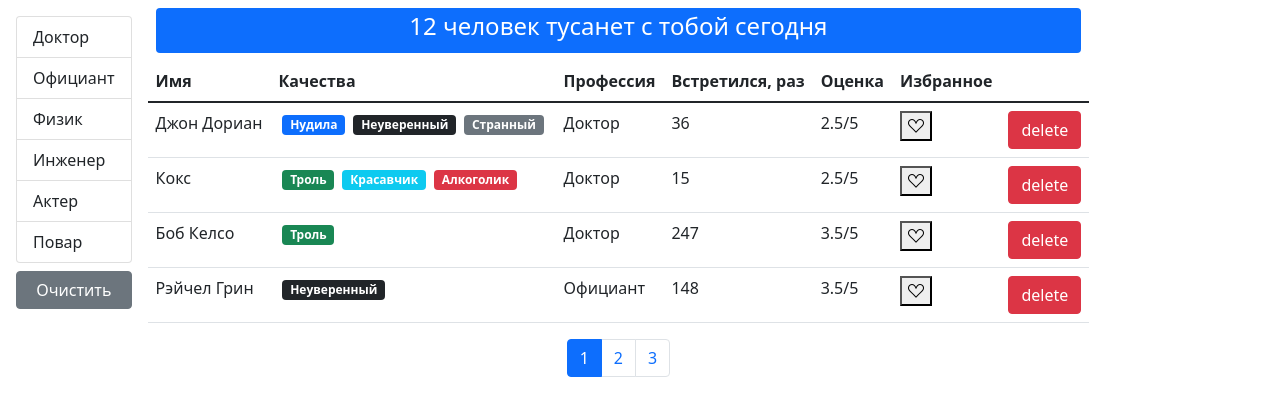
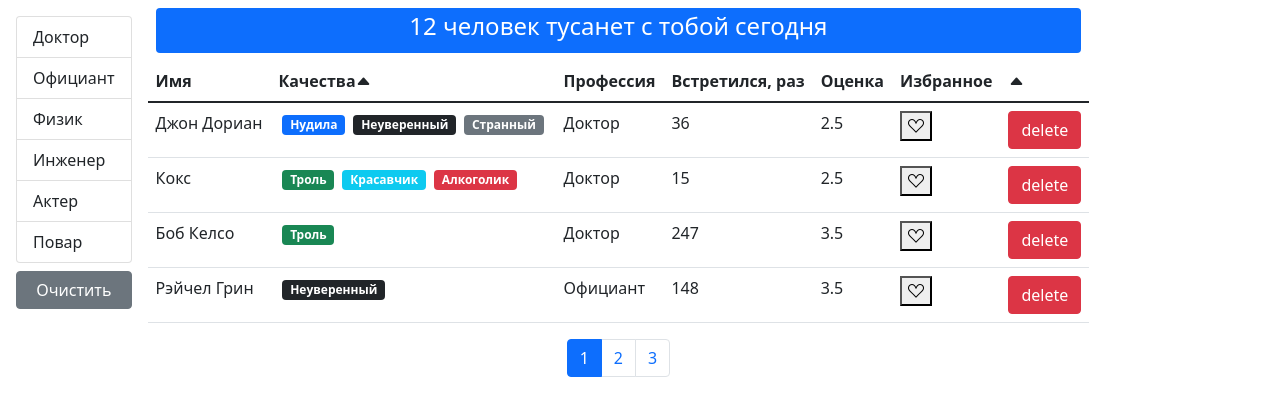
Before and after one commit to anyatronina/fast-company, a React (Create React App) app: page / in a window 1280 px wide. Shown: the top 416 px of the page. Built offline with nearby package versions, Linux system fonts and the light colour scheme.

Commit message:
add table component and sorting data

```diff
--- a/src/App.js
+++ b/src/App.js
@@ -1,40 +1,8 @@
-import React, { useState, useEffect } from "react";
-import api from "./api";
+import React from "react";
 import Users from "./components/users";
 
 function App() {
-  const [users, setUsers] = useState([]);
-
-  useEffect(() => {
-    api.users.fetchAll().then((data) => {
-      setUsers(data);
-    });
-  }, []);
-
-  const handleDelete = (userId) => {
-    setUsers((prevState) => prevState.filter((user) => user._id !== userId));
-  };
-
-  const handleToggleBookmark = (id) => {
-    setUsers((prevState) => {
-      return prevState.map((user) => {
-        if (user._id === id) {
-          return { ...user, bookmark: !user.bookmark };
-        }
-        return user;
-      });
-    });
-  };
-
-  return (
-    <>
-      <Users
-        users={users}
-        onDelete={handleDelete}
-        onToggleBookmark={handleToggleBookmark}
-      />
-    </>
-  );
+  return <Users />;
 }
 
 export default App;
--- /dev/null
+++ b/src/components/qualitiesList.jsx
@@ -0,0 +1,18 @@
+import React from "react";
+import Quality from "./quality";
+import PropTypes from "prop-types";
+
+const QualitiesList = ({ qualities }) => {
+  return (
+    <>
+      {qualities.map((quality) => (
+        <Quality {...quality} key={quality} />
+      ))}
+    </>
+  );
+};
+QualitiesList.propTypes = {
+  qualities: PropTypes.array
+};
+
+export default QualitiesList;
--- /dev/null
+++ b/src/components/table.jsx
@@ -0,0 +1,25 @@
+import React from "react";
+import TableHeader from "./tableHeader";
+import TableBody from "./tableBody";
+import PropTypes from "prop-types";
+
+const Table = ({ onSort, selectedSort, columns, data }) => {
+  return (
+    <table className="table">
+      <TableHeader
+        onSort={onSort}
+        selectedSort={selectedSort}
+        columns={columns}
+      />
+      <TableBody columns={columns} data={data} />
+    </table>
+  );
+};
+Table.propTypes = {
+  onSort: PropTypes.func,
+  selectedSort: PropTypes.object,
+  columns: PropTypes.object,
+  data: PropTypes.array
+};
+
+export default Table;
--- /dev/null
+++ b/src/components/tableBody.jsx
@@ -0,0 +1,34 @@
+import React from "react";
+import PropTypes from "prop-types";
+import _ from "lodash";
+
+const TableBody = ({ data, columns }) => {
+  const renderContent = (item, column) => {
+    if (columns[column].component) {
+      const component = columns[column].component;
+      if (typeof component === "function") {
+        return component(item);
+      }
+      return component;
+    }
+    return _.get(item, columns[column].path);
+  };
+
+  return (
+    <tbody>
+      {data.map((item) => (
+        <tr key={item._id}>
+          {Object.keys(columns).map((column) => (
+            <td key={column}>{renderContent(item, column)}</td>
+          ))}
+        </tr>
+      ))}
+    </tbody>
+  );
+};
+TableBody.propTypes = {
+  data: PropTypes.array.isRequired,
+  columns: PropTypes.object.isRequired
+};
+
+export default TableBody;
--- /dev/null
+++ b/src/components/tableHeader.jsx
@@ -0,0 +1,77 @@
+import React from "react";
+import PropTypes from "prop-types";
+
+const TableHeader = ({ onSort, selectedSort, columns }) => {
+  const handleSort = (item) => {
+    if (selectedSort.path === item) {
+      onSort({
+        ...selectedSort,
+        order: selectedSort.order === "asc" ? "desc" : "asc"
+      });
+    } else {
+      onSort({ path: item, order: "asc" });
+    }
+  };
+
+  const iconSort = (column) => {
+    if (selectedSort.path === columns[column].path) {
+      return (
+        <>
+          {columns[column].name}
+          {selectedSort.order === "asc" ? (
+            <i className="bi bi-caret-up-fill" />
+          ) : (
+            <i className="bi bi-caret-down-fill" />
+          )}
+        </>
+      );
+    }
+    return columns[column].name;
+  };
+
+  return (
+    <thead>
+      <tr>
+        {Object.keys(columns).map((column) => (
+          <th
+            key={column}
+            onClick={
+              columns[column].path
+                ? () => handleSort(columns[column].path)
+                : undefined
+            }
+            {...{ role: columns[column].path && "button" }}
+            scope="col"
+          >
+            {iconSort(column)}
+          </th>
+        ))}
+
+        {/* <th onClick={() => handleSort("name")} scope="col">
+          Имя
+        </th>
+        <th scope="col">Качества</th>
+        <th onClick={() => handleSort("profession.name")} scope="col">
+          Профессия
+        </th>
+        <th onClick={() => handleSort("completedMeetings")} scope="col">
+          Встретился, раз
+        </th>
+        <th onClick={() => handleSort("rate")} scope="col">
+          Оценка
+        </th>
+        <th onClick={() => handleSort("bookmark")} scope="col">
+          Избранное
+        </th>
+        <th scope="col"></th> */}
+      </tr>
+    </thead>
+  );
+};
+TableHeader.propTypes = {
+  onSort: PropTypes.func.isRequired,
+  selectedSort: PropTypes.object.isRequired,
+  columns: PropTypes.object.isRequired
+};
+
+export default TableHeader;
--- a/src/components/user.jsx
+++ b/src/components/user.jsx
@@ -1,42 +1,28 @@
 import React from "react";
-import Quality from "./quality";
-import Bookmark from "./bookmark";
+// import Quality from "./quality";
+// import Bookmark from "./bookmark";
 import PropTypes from "prop-types";
 
 const User = ({
-  _id,
+  // _id,
   name,
   profession,
-  qualities,
+  // qualities,
   completedMeetings,
-  rate,
-  bookmark,
-  onDelete,
-  onToggleBookmark
+  rate
+  // bookmark,
+  // onDelete,
+  // onToggleBookmark
 }) => {
   return (
     <tr>
       <td>{name}</td>
-      <td>
-        {qualities.map((quality) => (
-          <Quality {...quality} key={quality} />
-        ))}
-      </td>
+      <td></td>
       <td>{profession.name}</td>
       <td>{completedMeetings}</td>
       <td>{rate}/5</td>
-      <td>
-        <Bookmark
-          id={_id}
-          isFavorite={bookmark}
-          onToggleBookmark={onToggleBookmark}
-        />
-      </td>
-      <td>
-        <button className="btn btn-danger" onClick={() => onDelete(_id)}>
-          delete
-        </button>
-      </td>
+      <td></td>
+      <td></td>
     </tr>
   );
 };
--- a/src/components/users.jsx
+++ b/src/components/users.jsx
@@ -1,22 +1,46 @@
 import React, { useState, useEffect } from "react";
-import User from "./user";
 import Pagination from "./pagination";
 import GroupList from "./groupList";
 import SearchStatus from "./searchStatus";
 import api from "../api";
 import { paginate } from "../utils/paginate";
 import PropTypes from "prop-types";
+import UserTable from "./usersTable";
+import _ from "lodash";
 
-const Users = ({ users, onDelete, onToggleBookmark }) => {
+const Users = () => {
   const pageSize = 4;
   const [currentPage, setCurrentPage] = useState(1);
   const [professions, setProfessions] = useState();
   const [selectedProf, setselectedProf] = useState();
+  const [sortBy, setSortBy] = useState({ iter: "name", order: "asc" });
   let maxPage = 1;
+
+  const [users, setUsers] = useState([]);
+
+  useEffect(() => {
+    api.users.fetchAll().then((data) => {
+      setUsers(data);
+    });
+  }, []);
+
+  const handleDelete = (userId) => {
+    setUsers((prevState) => prevState.filter((user) => user._id !== userId));
+  };
+
+  const handleToggleBookmark = (id) => {
+    setUsers((prevState) => {
+      return prevState.map((user) => {
+        if (user._id === id) {
+          return { ...user, bookmark: !user.bookmark };
+        }
+        return user;
+      });
+    });
+  };
 
   const handleProfessionSelect = (item) => {
     setselectedProf(item);
-    console.log(item);
   };
 
   const handlePageChange = (pageIndex) => {
@@ -28,11 +52,9 @@
     setselectedProf();
   };
 
-  const filteredUsers = selectedProf
-    ? users.filter((user) => user.profession._id === selectedProf._id)
-    : users;
-  const count = filteredUsers.length;
-  const userCrop = paginate(filteredUsers, currentPage, pageSize);
+  const handleSort = (item) => {
+    setSortBy(item);
+  };
 
   useEffect(() => {
     api.professions.fetchAll().then((data) => {
@@ -44,10 +66,16 @@
     setCurrentPage(1);
   }, [selectedProf]);
 
+  const filteredUsers = selectedProf
+    ? users.filter((user) => user.profession._id === selectedProf._id)
+    : users;
+  const count = filteredUsers.length;
+  const sortedUsers = _.orderBy(filteredUsers, sortBy.path, sortBy.order);
+  const userCrop = paginate(sortedUsers, currentPage, pageSize);
+
   useEffect(() => {
-    // const isNullPage = currentPage > maxPage && userCrop.length === 0;
     if (currentPage > maxPage && userCrop.length === 0)
-      return setCurrentPage(currentPage - 1);
+      setCurrentPage(currentPage - 1);
   }, [users]);
 
   return (
@@ -67,29 +95,13 @@
       <div className="d-flex flex-column">
         <SearchStatus usersCount={count} />
         {count > 0 && (
-          <table className="table">
-            <thead>
-              <tr>
-                <th scope="col">Имя</th>
-                <th scope="col">Качества</th>
-                <th scope="col">Профессия</th>
-                <th scope="col">Встретился, раз</th>
-                <th scope="col">Оценка</th>
-                <th scope="col">Избранное</th>
-                <th scope="col"></th>
-              </tr>
-            </thead>
-            <tbody>
-              {userCrop.map((user) => (
-                <User
-                  key={user._id}
-                  onDelete={onDelete}
-                  onToggleBookmark={onToggleBookmark}
-                  {...user}
-                />
-              ))}
-            </tbody>
-          </table>
+          <UserTable
+            users={userCrop}
+            onDelete={handleDelete}
+            onToggleBookmark={handleToggleBookmark}
+            onSort={handleSort}
+            selectedSort={sortBy}
+          />
         )}
         <div className="d-flex justify-content-center">
           <Pagination
--- /dev/null
+++ b/src/components/usersTable.jsx
@@ -0,0 +1,60 @@
+import React from "react";
+import Table from "./table";
+import Bookmark from "./bookmark";
+import QualitiesList from "./qualitiesList";
+import PropTypes from "prop-types";
+
+const UserTable = ({
+  users,
+  onDelete,
+  onToggleBookmark,
+  onSort,
+  selectedSort
+}) => {
+  const columns = {
+    name: { path: "name", name: "Имя" },
+    qualities: {
+      name: "Качества",
+      component: (user) => <QualitiesList qualities={user.qualities} />
+    },
+    professions: { path: "profession.name", name: "Профессия" },
+    completedMeetings: { path: "completedMeetings", name: "Встретился, раз" },
+    rate: { path: "rate", name: "Оценка" },
+    bookmark: {
+      path: "bookmark",
+      name: "Избранное",
+      component: (user) => (
+        <Bookmark
+          id={user._id}
+          isFavorite={user.bookmark}
+          onToggleBookmark={onToggleBookmark}
+        />
+      )
+    },
+    delete: {
+      component: (user) => (
+        <button className="btn btn-danger" onClick={() => onDelete(user._id)}>
+          delete
+        </button>
+      )
+    }
+  };
+
+  return (
+    <Table
+      onSort={onSort}
+      selectedSort={selectedSort}
+      columns={columns}
+      data={users}
+    />
+  );
+};
+UserTable.propTypes = {
+  users: PropTypes.array.isRequired,
+  onDelete: PropTypes.func.isRequired,
+  onToggleBookmark: PropTypes.func.isRequired,
+  onSort: PropTypes.func.isRequired,
+  selectedSort: PropTypes.object.isRequired
+};
+
+export default UserTable;
```
